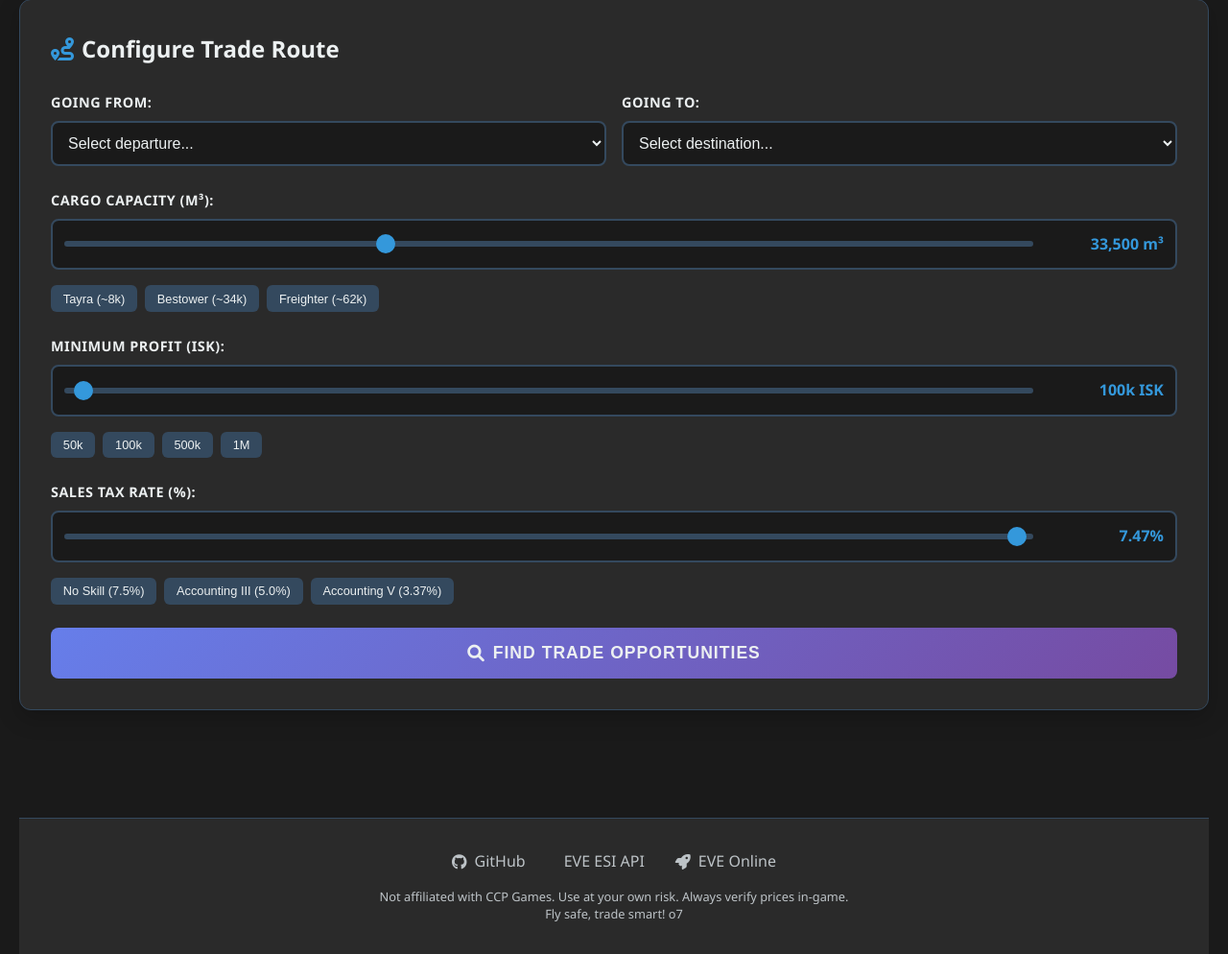
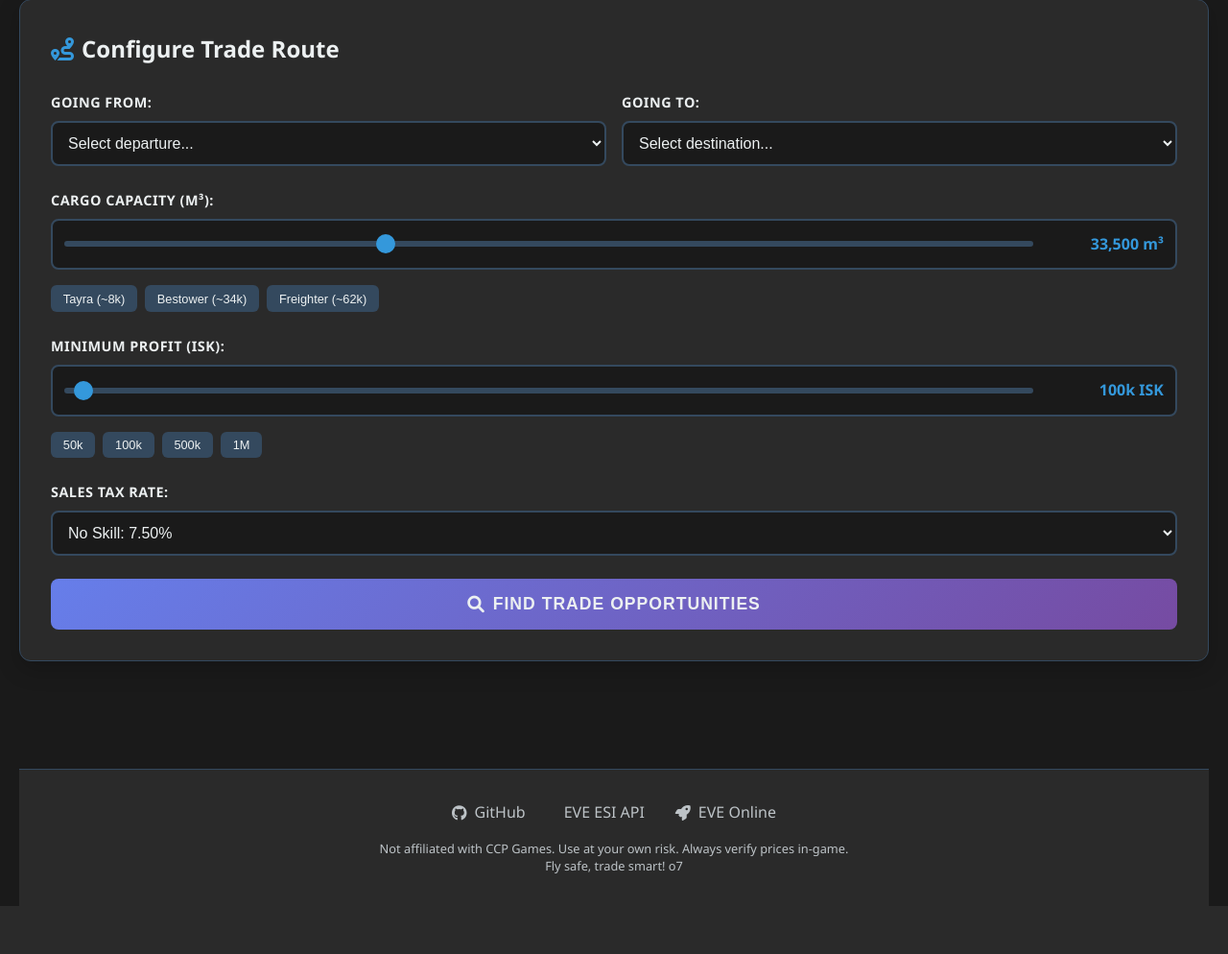
Before and after one commit to anatoliiohorodnyk/eve-routes, a Flask app: page / in a window 1280 px wide. Shown: the part 197-1191 px from the top of the page at 96% size. After the commit the page ends 1141 px from the top, so only its background shows below. Run offline with Flask 3, Linux system fonts and the light colour scheme.

Commit message:
Added Skills

```diff
--- a/static/script.js
+++ b/static/script.js
@@ -21,7 +21,6 @@
         // Range input updates
         const cargoSlider = document.getElementById('cargoCapacity');
         const profitSlider = document.getElementById('minProfit');
-        const taxSlider = document.getElementById('salesTax');
 
         cargoSlider.addEventListener('input', (e) => {
             this.updateCargoDisplay(e.target.value);
@@ -29,10 +28,6 @@
 
         profitSlider.addEventListener('input', (e) => {
             this.updateProfitDisplay(e.target.value);
-        });
-
-        taxSlider.addEventListener('input', (e) => {
-            this.updateTaxDisplay(e.target.value);
         });
 
         // Preset buttons
@@ -49,14 +44,6 @@
                 const profit = e.target.dataset.profit;
                 profitSlider.value = profit;
                 this.updateProfitDisplay(profit);
-            });
-        });
-
-        document.querySelectorAll('.preset-btn[data-tax]').forEach(btn => {
-            btn.addEventListener('click', (e) => {
-                const tax = e.target.dataset.tax;
-                taxSlider.value = tax;
-                this.updateTaxDisplay(tax);
             });
         });
 
--- a/templates/index.html
+++ b/templates/index.html
@@ -88,17 +88,16 @@
 
                         <!-- Sales Tax Rate -->
                         <div class="form-group">
-                            <label for="salesTax">Sales Tax Rate (%):</label>
-                            <div class="input-with-display">
-                                <input type="range" id="salesTax" name="salesTax"
-                                       min="3.37" max="7.5" value="7.5" step="0.1">
-                                <span class="value-display" id="taxDisplay">7.5%</span>
-                            </div>
-                            <div class="presets">
-                                <button type="button" class="preset-btn" data-tax="7.5">No Skill (7.5%)</button>
-                                <button type="button" class="preset-btn" data-tax="5.0">Accounting III (5.0%)</button>
-                                <button type="button" class="preset-btn" data-tax="3.37">Accounting V (3.37%)</button>
-                            </div>
+                            <label for="salesTax">Sales Tax Rate:</label>
+                            <select id="salesTax" name="salesTax" required>
+                                <option value="8.0">Alpha / No Accounting: 8.00%</option>
+                                <option value="7.5" selected>No Skill: 7.50%</option>
+                                <option value="6.675">Accounting I: 6.68%</option>
+                                <option value="5.94">Accounting II: 5.94%</option>
+                                <option value="5.287">Accounting III: 5.29%</option>
+                                <option value="4.705">Accounting IV: 4.71%</option>
+                                <option value="3.375">Accounting V: 3.38%</option>
+                            </select>
                         </div>
 
                         <!-- Submit Button -->
```
